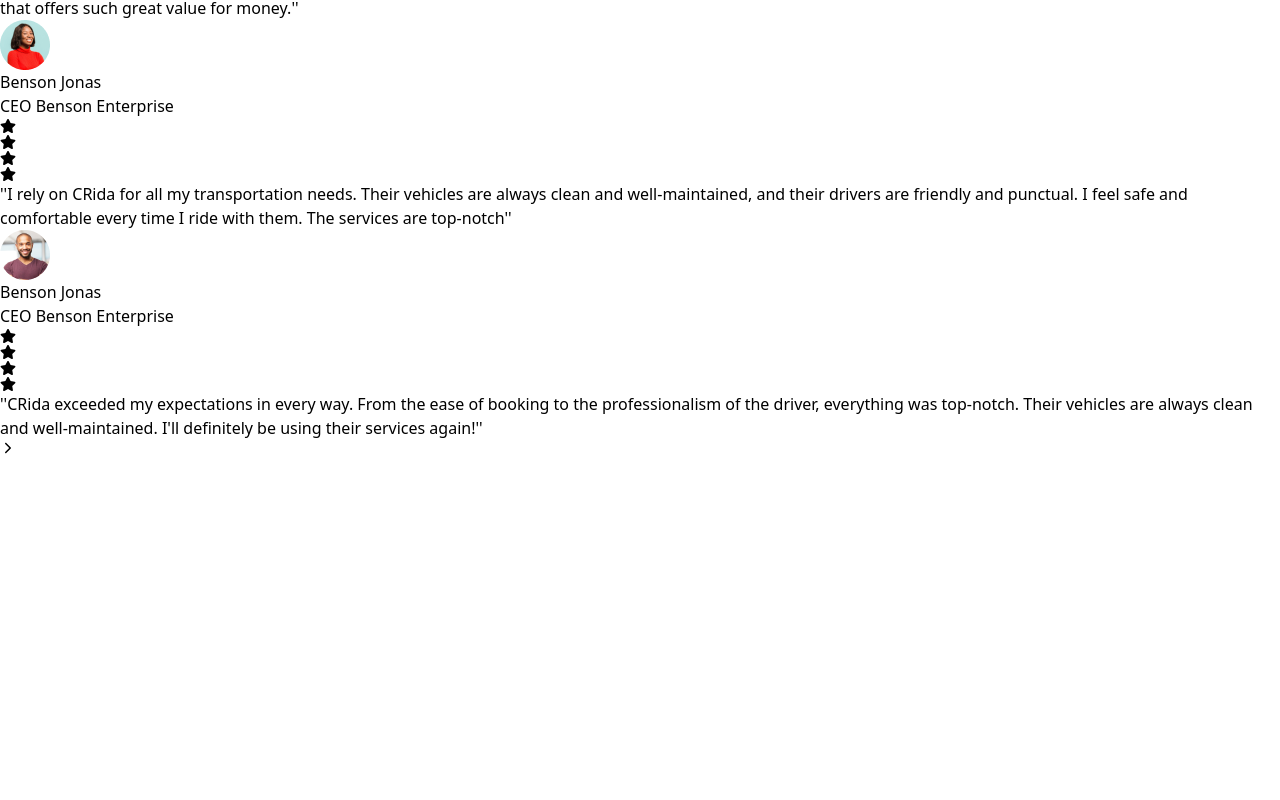
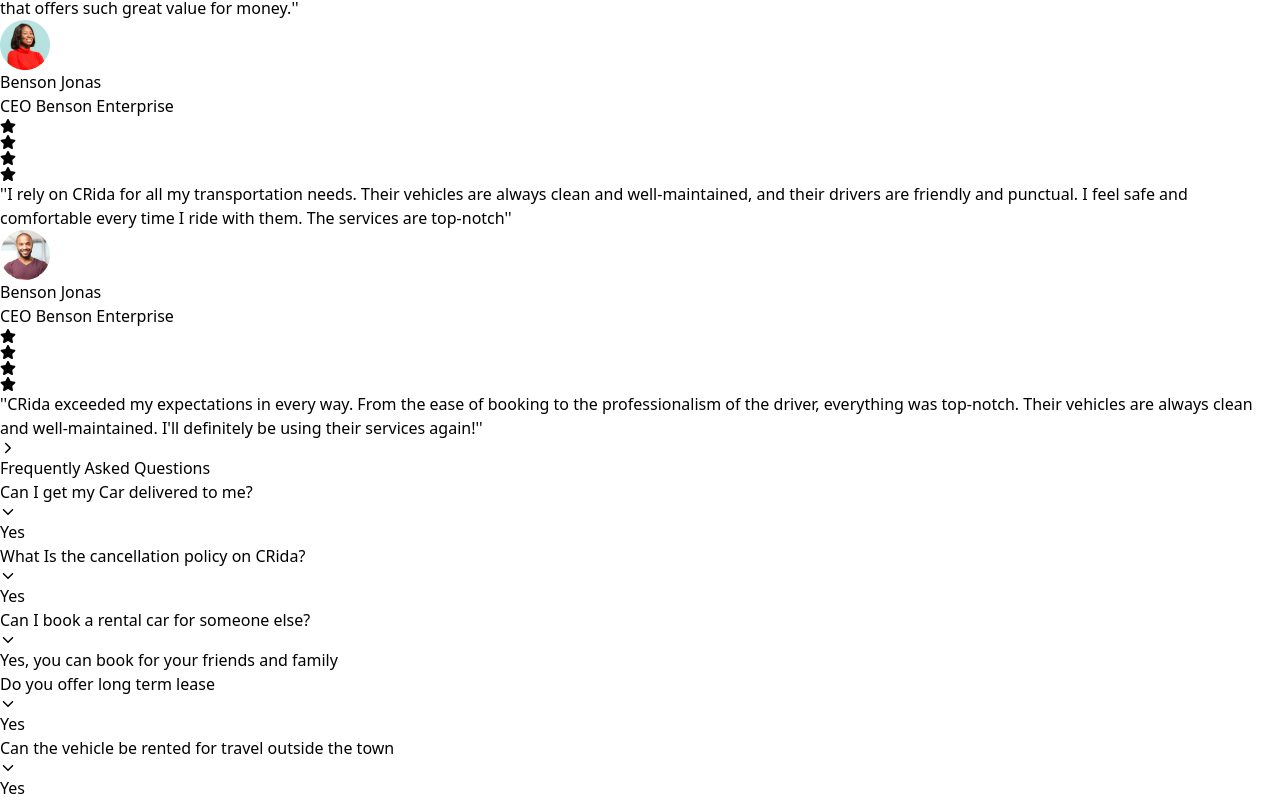
Before and after one commit to BigOTF/cRida, a React (Vite) app: page / in a window 1280 px wide. Shown: the part 2832-3632 px from the top of the page. Before the commit the page ends 3288 px from the top, so only its background shows below. Built offline with nearby package versions, Linux system fonts and the light colour scheme; no server answers.

Commit message:
Started working on the Faq section

```diff
--- a/src/App.jsx
+++ b/src/App.jsx
@@ -8,6 +8,7 @@ import Explore from './components/Explore/Explore'
 import Show from './components/Show/Show'
 import Subscribe from './components/Subscribe/Subscribe'
 import Testimonial from './components/Testimonial/Testimonial'
+import Faq from './components/FAQ/Faq'
 
 function App() {
 
@@ -23,6 +24,7 @@ function App() {
       <Show />
       <Subscribe />
       <Testimonial />
+      <Faq />
     </div>
   )
 }
--- /dev/null
+++ b/src/components/FAQ/Faq.jsx
@@ -0,0 +1,52 @@
+import React, { useState } from 'react'
+import FaqData from '../../data/FAQ'
+import { IoIosArrowDown, IoIosArrowUp } from "react-icons/io";
+import {  } from 'react-icons/io';
+
+const Faq = () => {
+    const [faqquest, setFaqquest] = useState(FaqData);
+    const [showAnswer, setShowAnswer] = useState(true);
+
+    const handleShowAnswer = (id) => {
+        const showID = faqquest.map((data) => (data.id) === id ? {...data, checked: !data.checked} : data);
+        return setFaqquest(showID);
+    }
+
+    const DisplayFaq = () => {
+        return faqquest.map((data) => {
+            return (
+                <div key={data.id} className='md:w-[1240px] md:h-[70px] p-[8px] flex flex-col items-center justify-between gap-[10px] border-b border-[#939294]'>
+
+                    <div className='flex items-center'>
+                        <p className='md:w-[1190px] md:h-[27px] md:font-bold text-[20px] leading-[27.28px] text-[#363247]'>{data.question}</p>
+
+                        <div className='md:w-[24px] md:h-[24px] flex items-center justify-center'>
+                            {
+                                data.checked ? <IoIosArrowDown className='md:w-[20px] md:h-[20px] text-[#2F3435] cursor-pointer' onClick={() => handleShowAnswer(data.id)}/> : <IoIosArrowUp className='md:w-[20px] md:h-[20px] text-[#2F3435] cursor-pointer' onClick={() => handleShowAnswer(data.id)}/>
+                            }
+                        </div>
+                    </div>
+
+                    <div className={data.checked ? 'hidden' : 'md:w-[1224px] md:h-[27px]'}>
+                        <p className='md:text-[20px] leading-[27.28px] text-[#363247]'>{data.answer}</p>
+                    </div>
+                </div>
+            )
+        })
+    }
+
+  return (
+    <div className='md:mt-[100px] md:w-[1240px] md:h-[481px] md:mx-[100px] flex flex-col items-center justify-between'>
+        <div className='md:w-[526px] md:h-[55px]'>
+            <p className='text-[#070125] font-bold md:text-[40px] md:leading-[54.56px]'>Frequently Asked Questions</p>
+        </div>
+
+        <div className='md:w-[1240px]'>
+            <DisplayFaq />
+        </div>
+
+    </div>
+  )
+}
+
+export default Faq
--- /dev/null
+++ b/src/data/FAQ.js
@@ -0,0 +1,34 @@
+const FaqData = [
+    {
+        id: 1,
+        question: 'Can I get my Car delivered to me?',
+        answer: 'Yes',
+        checked: true
+    },
+    {
+        id: 2,
+        question: 'What Is the cancellation policy on CRida?',
+        answer: 'Yes',
+        checked: true
+    },
+    {
+        id: 3,
+        question: 'Can I book a rental car for someone else?',
+        answer: 'Yes, you can book for your friends and family',
+        checked: true
+    },
+    {
+        id: 4,
+        question: 'Do you offer long term lease',
+        answer: 'Yes',
+        checked: true
+    },
+    {
+        id: 5,
+        question: 'Can the vehicle be rented for travel outside the town ',
+        answer: 'Yes',
+        checked: true
+    },
+]
+
+export default FaqData
```
